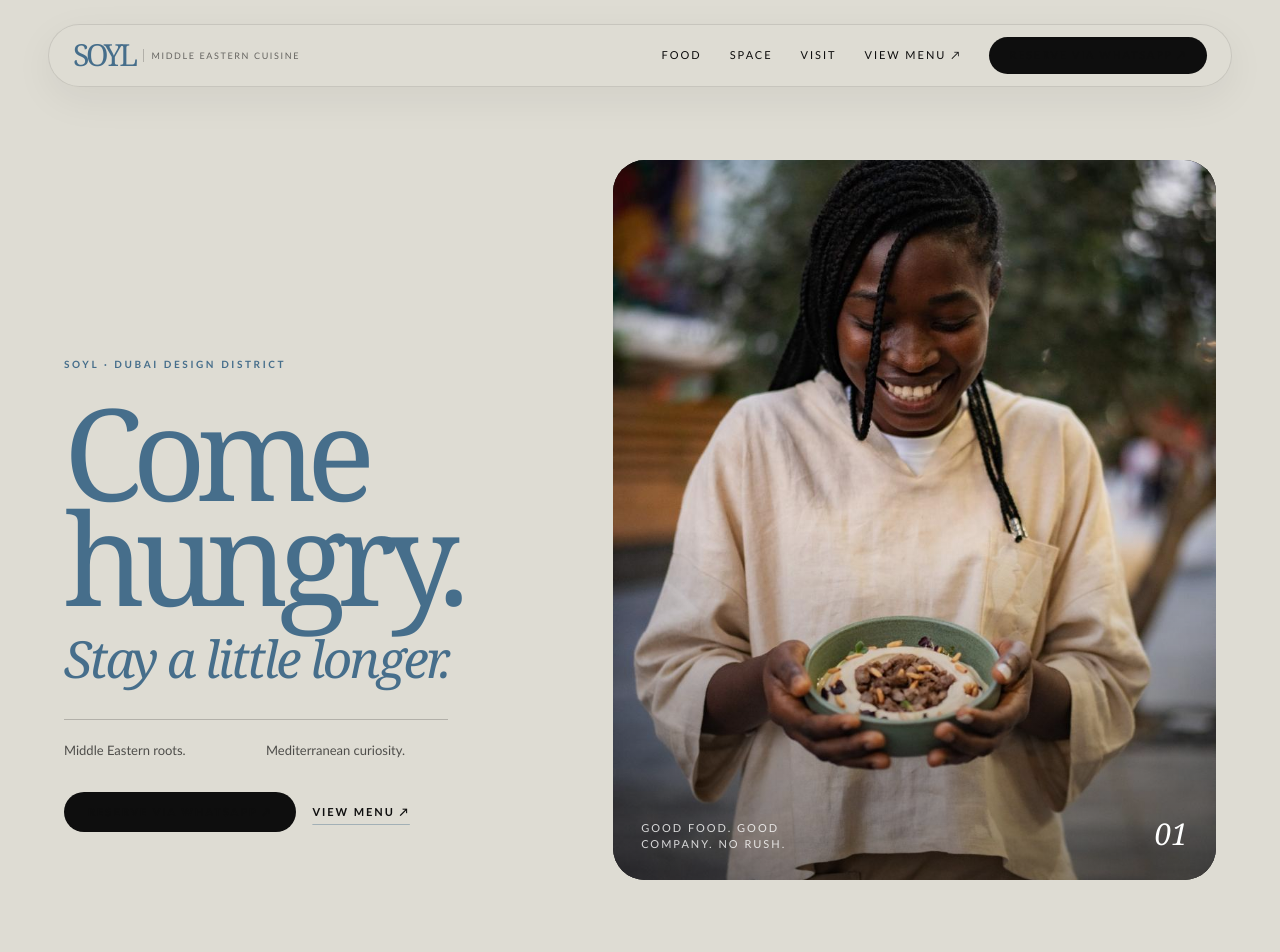
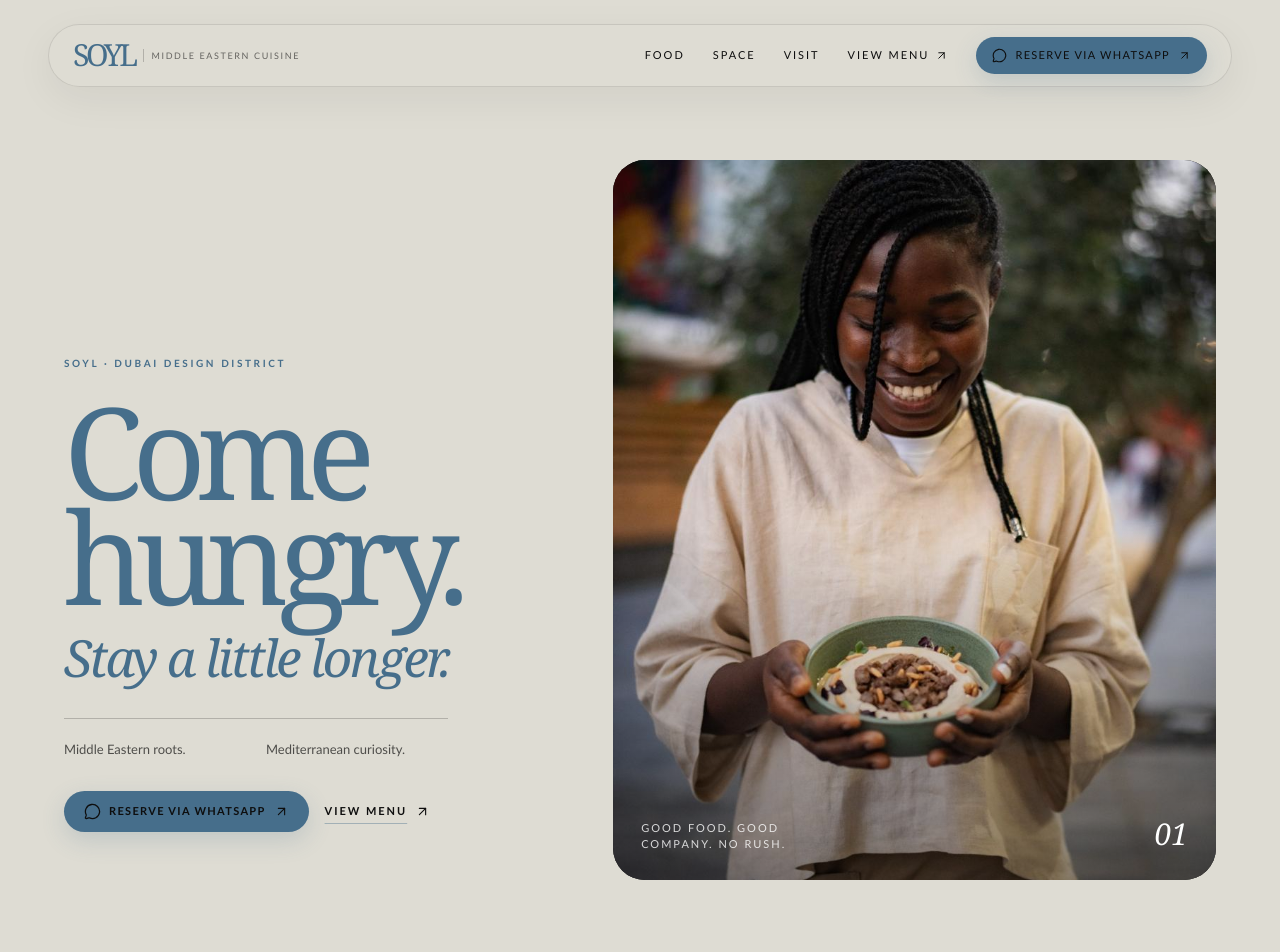
Before and after one commit to Drshahw/soylhospitality.com, a Next.js app: page / in a window 1280 px wide. Shown: the top 952 px of the page. Built offline with nearby package versions, Linux system fonts and the light colour scheme.

Commit message:
refine: add branded svg action icons

```diff
--- a/app/page.tsx
+++ b/app/page.tsx
@@ -2,6 +2,7 @@ import { Navigation } from "@/components/navigation";
 import { events } from "@/content/events";
 import { featuredFood } from "@/content/featured-food";
 import { restaurant } from "@/content/restaurant";
+import { ArrowUpRight, Camera, MapPin, MessageCircle, Phone, Utensils } from "lucide-react";
 
 const sectionLabel = (number: string, label: string) => (
   <div className="mb-8 flex items-center gap-3 text-[10px] font-semibold uppercase tracking-[0.24em] text-black/55">
@@ -40,19 +41,25 @@ export default function Home() {
             <div className="mt-8 flex flex-wrap items-center gap-4">
               <a
                 href={restaurant.bookingHref}
+                target="_blank"
+                rel="noreferrer"
                 data-analytics="reservation_click"
-                className="rounded-full bg-[#0e0e0e] px-6 py-3 text-[11px] font-semibold uppercase tracking-[0.18em] text-white transition-transform hover:-translate-y-0.5"
+                aria-label="Reserve a table on WhatsApp"
+                className="inline-flex items-center gap-2 rounded-full bg-[#466e8b] px-5 py-3 text-[11px] font-semibold uppercase tracking-[0.12em] text-[#dedcd3] shadow-[0_8px_24px_rgb(70_110_139/20%)] transition hover:-translate-y-0.5 hover:bg-[#6d452a]"
               >
-                Reserve via WhatsApp ↗
+                <MessageCircle aria-hidden="true" size={17} strokeWidth={1.8} />
+                <span>Reserve via WhatsApp</span>
+                <ArrowUpRight aria-hidden="true" size={15} strokeWidth={1.8} />
               </a>
               <a
                 href={restaurant.menuHref}
                 target="_blank"
                 rel="noreferrer"
                 data-analytics="menu_click"
-                className="text-[11px] font-semibold uppercase tracking-[0.18em] text-[#466e8b] underline decoration-[#466e8b]/40 underline-offset-8 transition-colors hover:text-black"
+                className="inline-flex items-center gap-2 text-[11px] font-semibold uppercase tracking-[0.18em] text-[#466e8b] underline decoration-[#466e8b]/40 underline-offset-8 transition-colors hover:text-black"
               >
-                View menu ↗
+                <span>View menu</span>
+                <ArrowUpRight aria-hidden="true" size={15} strokeWidth={1.8} />
               </a>
             </div>
           </div>
@@ -133,9 +140,11 @@ export default function Home() {
                 target="_blank"
                 rel="noreferrer"
                 data-analytics="menu_click"
-                className="mt-8 inline-block text-[11px] font-semibold uppercase tracking-[0.18em] text-[#466e8b] underline decoration-[#466e8b]/40 underline-offset-8"
+                className="mt-8 inline-flex items-center gap-2 text-[11px] font-semibold uppercase tracking-[0.18em] text-[#466e8b] underline decoration-[#466e8b]/40 underline-offset-8"
               >
-                See the full menu ↗
+                <Utensils aria-hidden="true" size={15} strokeWidth={1.7} />
+                <span>See the full menu</span>
+                <ArrowUpRight aria-hidden="true" size={15} strokeWidth={1.8} />
               </a>
             </div>
             <div className="grid gap-4 sm:grid-cols-2">
@@ -237,15 +246,21 @@ export default function Home() {
               data-analytics="directions_click"
               className="flex items-center justify-between border-b border-black/15 py-4 transition-colors hover:text-[#466e8b]"
             >
-              <span>Get directions</span>
-              <span>↗</span>
+              <span className="inline-flex items-center gap-3">
+                <MapPin aria-hidden="true" size={17} strokeWidth={1.7} />
+                Get directions
+              </span>
+              <ArrowUpRight aria-hidden="true" size={16} strokeWidth={1.8} />
             </a>
             <a
               href={restaurant.phoneHref}
               data-analytics="call_click"
               className="flex items-center justify-between border-b border-black/15 py-4 transition-colors hover:text-[#466e8b]"
             >
-              <span>Call to book</span>
+              <span className="inline-flex items-center gap-3">
+                <Phone aria-hidden="true" size={17} strokeWidth={1.7} />
+                Call to book
+              </span>
               <span>{restaurant.phone}</span>
             </a>
             <a
@@ -255,8 +270,11 @@ export default function Home() {
               data-analytics="whatsapp_click"
               className="flex items-center justify-between border-b border-black/15 py-4 transition-colors hover:text-[#466e8b]"
             >
-              <span>Reserve on WhatsApp</span>
-              <span>↗</span>
+              <span className="inline-flex items-center gap-3">
+                <MessageCircle aria-hidden="true" size={17} strokeWidth={1.7} />
+                Reserve on WhatsApp
+              </span>
+              <ArrowUpRight aria-hidden="true" size={16} strokeWidth={1.8} />
             </a>
             <a
               href={restaurant.instagramHref}
@@ -265,8 +283,11 @@ export default function Home() {
               data-analytics="instagram_click"
               className="flex items-center justify-between border-b border-black/15 py-4 transition-colors hover:text-[#466e8b]"
             >
-              <span>Find us on Instagram</span>
-              <span>↗</span>
+              <span className="inline-flex items-center gap-3">
+                <Camera aria-hidden="true" size={17} strokeWidth={1.7} />
+                Find us on Instagram
+              </span>
+              <ArrowUpRight aria-hidden="true" size={16} strokeWidth={1.8} />
             </a>
           </div>
         </section>
@@ -285,10 +306,15 @@ export default function Home() {
             </div>
             <a
               href={restaurant.bookingHref}
+              target="_blank"
+              rel="noreferrer"
+              aria-label="Reserve a table on WhatsApp"
               data-analytics="reservation_click"
-              className="inline-flex w-fit rounded-full bg-[#dedcd3] px-6 py-3 text-[11px] font-semibold uppercase tracking-[0.18em] text-[#0e0e0e] transition-transform hover:-translate-y-0.5"
+              className="inline-flex w-fit items-center gap-2 rounded-full bg-[#dedcd3] px-6 py-3 text-[11px] font-semibold uppercase tracking-[0.12em] text-[#0e0e0e] transition hover:-translate-y-0.5 hover:bg-[#466e8b] hover:text-[#dedcd3]"
             >
-              Reserve via WhatsApp ↗
+              <MessageCircle aria-hidden="true" size={17} strokeWidth={1.8} />
+              <span>Reserve via WhatsApp</span>
+              <ArrowUpRight aria-hidden="true" size={15} strokeWidth={1.8} />
             </a>
           </div>
         </section>
--- a/components/navigation.tsx
+++ b/components/navigation.tsx
@@ -1,6 +1,7 @@
 "use client";
 
 import { useState } from "react";
+import { ArrowUpRight, Menu as MenuIcon, MessageCircle, Utensils } from "lucide-react";
 import { navigationItems, restaurant } from "@/content/restaurant";
 
 export function Navigation() {
@@ -38,18 +39,22 @@ export function Navigation() {
             target="_blank"
             rel="noreferrer"
             data-analytics="menu_click"
-            className="text-[11px] font-medium uppercase tracking-[0.18em] text-black/65 transition-colors hover:text-[#466e8b]"
+            className="inline-flex items-center gap-1.5 text-[11px] font-medium uppercase tracking-[0.18em] text-black/65 transition-colors hover:text-[#466e8b]"
           >
-            View menu ↗
+            <span>View menu</span>
+            <ArrowUpRight aria-hidden="true" size={13} strokeWidth={1.8} />
           </a>
           <a
             href={restaurant.bookingHref}
             target="_blank"
             rel="noreferrer"
+            aria-label="Reserve a table on WhatsApp"
             data-analytics="reservation_click"
-            className="rounded-full bg-[#0e0e0e] px-5 py-2.5 text-[11px] font-medium uppercase tracking-[0.16em] text-white transition-transform hover:-translate-y-0.5"
+            className="inline-flex items-center gap-2 whitespace-nowrap rounded-full bg-[#466e8b] px-4 py-2.5 text-[11px] font-medium uppercase tracking-[0.12em] text-[#dedcd3] shadow-[0_8px_24px_rgb(70_110_139/20%)] transition hover:-translate-y-0.5 hover:bg-[#6d452a]"
           >
-            Reserve via WhatsApp ↗
+            <MessageCircle aria-hidden="true" size={15} strokeWidth={1.8} />
+            <span>Reserve via WhatsApp</span>
+            <ArrowUpRight aria-hidden="true" size={13} strokeWidth={1.8} />
           </a>
         </div>
 
@@ -59,9 +64,10 @@ export function Navigation() {
           aria-expanded={isOpen}
           aria-controls="mobile-navigation"
           onClick={() => setIsOpen((current) => !current)}
-          className="rounded-full border border-black/15 px-4 py-2 text-[11px] font-medium uppercase tracking-[0.16em] lg:hidden"
+          className="inline-flex items-center gap-2 rounded-full border border-black/15 px-4 py-2 text-[11px] font-medium uppercase tracking-[0.16em] lg:hidden"
         >
-          {isOpen ? "Close" : "Explore"}
+          <MenuIcon aria-hidden="true" size={15} strokeWidth={1.8} />
+          <span>{isOpen ? "Close" : "Explore"}</span>
         </button>
       </nav>
 
@@ -88,17 +94,24 @@ export function Navigation() {
               data-analytics="menu_click"
               className="border-b border-black/10 py-3 font-serif text-3xl text-[#466e8b]"
             >
-              View menu ↗
+              <span className="inline-flex items-center gap-2">
+                <Utensils aria-hidden="true" size={18} strokeWidth={1.7} />
+                View menu
+                <ArrowUpRight aria-hidden="true" size={18} strokeWidth={1.7} />
+              </span>
             </a>
             <a
               href={restaurant.bookingHref}
               target="_blank"
               rel="noreferrer"
+              aria-label="Reserve a table on WhatsApp"
               onClick={() => setIsOpen(false)}
               data-analytics="reservation_click"
-              className="mt-4 inline-flex w-fit rounded-full bg-[#0e0e0e] px-5 py-3 text-[11px] font-medium uppercase tracking-[0.16em] text-white"
+              className="mt-4 inline-flex w-fit items-center gap-2 rounded-full bg-[#466e8b] px-5 py-3 text-[11px] font-medium uppercase tracking-[0.12em] text-[#dedcd3]"
             >
-              Reserve via WhatsApp ↗
+              <MessageCircle aria-hidden="true" size={16} strokeWidth={1.8} />
+              <span>Reserve via WhatsApp</span>
+              <ArrowUpRight aria-hidden="true" size={15} strokeWidth={1.8} />
             </a>
           </div>
         </div>
```
